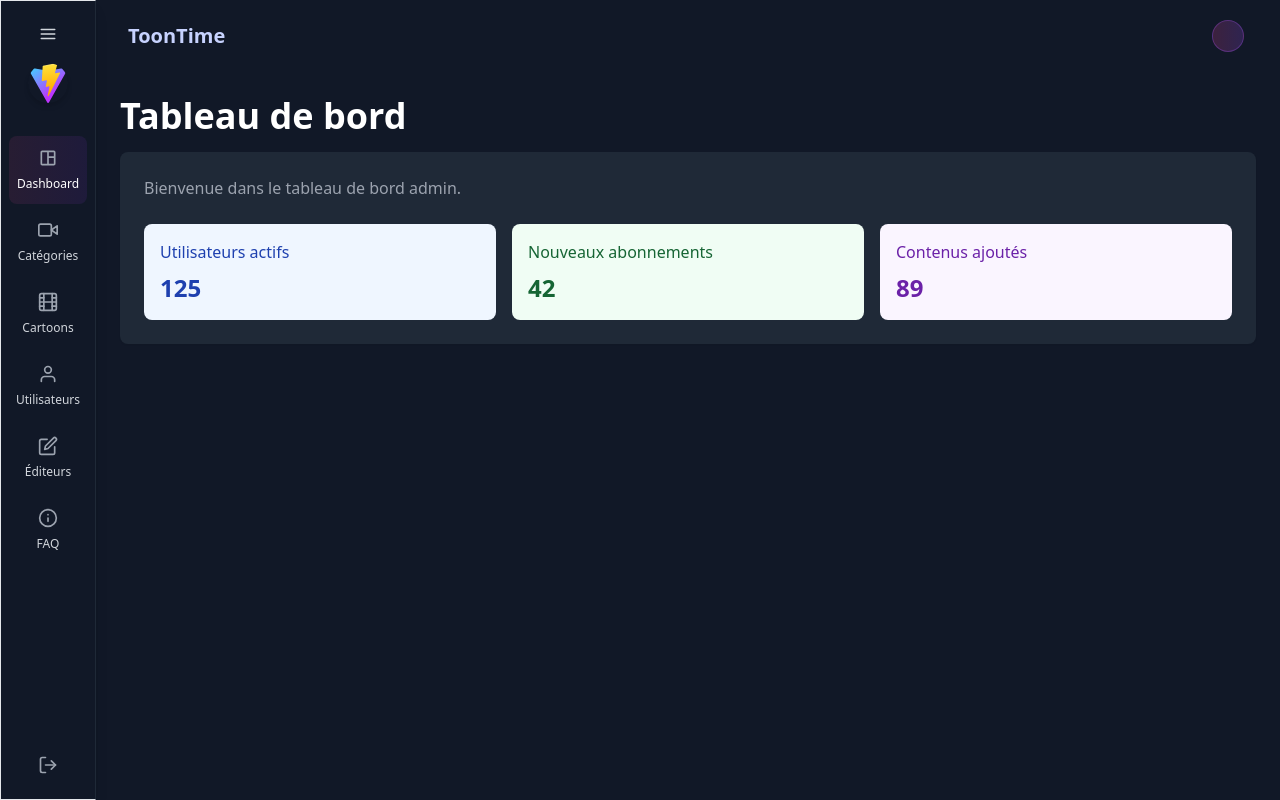
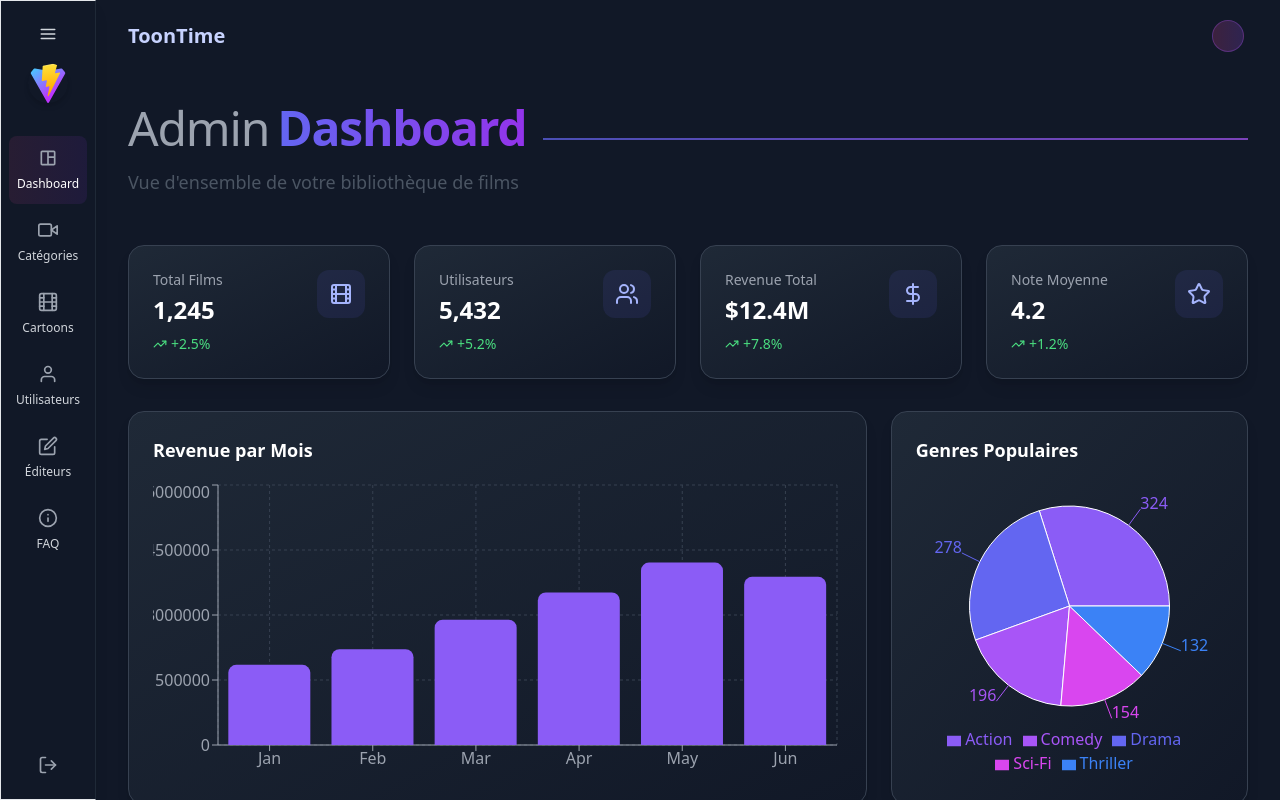
Before and after one commit to zineb-elgaout/movie-app-project-react-tailwind, a React (Vite) app: page /dashboard in a window 1280 px wide. Built offline with nearby package versions, Linux system fonts and the light colour scheme.

Commit message:
feat (dashboard ) : - moderne dashboard ui with mock data - stat card , Bar chart , and pie chart

```diff
--- a/src/pages/admin/Dashboard.jsx
+++ b/src/pages/admin/Dashboard.jsx
@@ -1,18 +1,176 @@
-// Dashboard.js
-import { useState } from 'react';
-import Sidebar from "../../Layouts/admin/Sidebar";
-import Topbar from "../../Layouts/admin/Topbar";
-import DashboardContent from "./DashboardContent";
-import AdminLayout from '../../Layouts/admin/AdminLayout';
+import AdminLayout from "../../Layouts/admin/AdminLayout";
+import React, { useState } from "react";
+import Header from "../../components/ui/Header";
+import {
+  BarChart,
+  Bar,
+  XAxis,
+  YAxis,
+  Tooltip,
+  CartesianGrid,
+  ResponsiveContainer,
+  PieChart,
+  Pie,
+  Cell,
+  Legend,
+} from "recharts";
+import {
+  Film,
+  Users,
+  DollarSign,
+  Star,
+  TrendingUp,
+  Menu,
+} from "lucide-react";
 
-function Dashboard() {
+// --- mêmes mockData que toi ---
+const mockData = {
+  stats: {
+    totalMovies: 1245,
+    totalUsers: 5432,
+    totalRevenue: 12450000,
+    avgRating: 4.2,
+  },
+  revenueByMonth: [
+    { month: "Jan", revenue: 1850000 },
+    { month: "Feb", revenue: 2210000 },
+    { month: "Mar", revenue: 2890000 },
+    { month: "Apr", revenue: 3520000 },
+    { month: "May", revenue: 4210000 },
+    { month: "Jun", revenue: 3880000 },
+  ],
+  topGenres: [
+    { genre: "Action", count: 324, color: "#8b5cf6" },
+    { genre: "Drama", count: 278, color: "#6366f1" },
+    { genre: "Comedy", count: 196, color: "#a855f7" },
+    { genre: "Sci-Fi", count: 154, color: "#d946ef" },
+    { genre: "Thriller", count: 132, color: "#3b82f6" },
+  ],
+};
 
+// Carte Statistique
+const StatCard = ({ title, value, icon, change }) => (
+  <div className="bg-gradient-to-br from-gray-800 to-gray-900 rounded-2xl p-6 shadow-lg border border-gray-700">
+    <div className="flex justify-between items-start">
+      <div>
+        <p className="text-gray-400 text-sm">{title}</p>
+        <h3 className="text-2xl font-bold text-white mt-1">{value}</h3>
+        {change && (
+          <div
+            className={`flex items-center mt-2 text-sm ${
+              change > 0 ? "text-green-400" : "text-red-400"
+            }`}
+          >
+            <TrendingUp size={14} className="mr-1" />
+            <span>{change > 0 ? "+" : ""}
+              {change}%
+            </span>
+          </div>
+        )}
+      </div>
+      <div className="p-3 rounded-xl bg-indigo-500/10 text-indigo-300">
+        {icon}
+      </div>
+    </div>
+  </div>
+);
+
+// Dashboard
+const Dashboard = () => {
+  const [sidebarOpen, setSidebarOpen] = useState(false);
 
   return (
     <AdminLayout>
-        <DashboardContent />
+      <div className="flex h-screen bg-gray-900 text-gray-200">
+        <div className="flex flex-col flex-1">
+          <main className="flex-1 pb-8">
+            <div className="px-4 sm:px-6 lg:px-8 py-8">
+              <Header
+                header={{
+                  prefix : "Admin",
+                  title: "Dashboard ",
+                  subtitle: "Vue d'ensemble de votre bibliothèque de films",
+                }}
+              />
+
+              {/* Statistiques */}
+              <div className="grid grid-cols-1 md:grid-cols-2 lg:grid-cols-4 gap-6 mb-8">
+                <StatCard
+                  title="Total Films"
+                  value={mockData.stats.totalMovies.toLocaleString()}
+                  icon={<Film size={24} />}
+                  change={2.5}
+                />
+                <StatCard
+                  title="Utilisateurs"
+                  value={mockData.stats.totalUsers.toLocaleString()}
+                  icon={<Users size={24} />}
+                  change={5.2}
+                />
+                <StatCard
+                  title="Revenue Total"
+                  value={`$${(mockData.stats.totalRevenue / 1000000).toFixed(1)}M`}
+                  icon={<DollarSign size={24} />}
+                  change={7.8}
+                />
+                <StatCard
+                  title="Note Moyenne"
+                  value={mockData.stats.avgRating}
+                  icon={<Star size={24} />}
+                  change={1.2}
+                />
+              </div>
+
+              {/* Graphes */}
+              <div className="grid grid-cols-1 lg:grid-cols-3 gap-6 mb-8">
+                {/* Revenue par Mois */}
+                <div className="bg-gradient-to-br from-gray-800 to-gray-900 rounded-2xl p-6 shadow-lg border border-gray-700 lg:col-span-2">
+                  <h3 className="text-lg font-semibold text-white mb-4">
+                    Revenue par Mois
+                  </h3>
+                  <ResponsiveContainer width="100%" height={300}>
+                    <BarChart data={mockData.revenueByMonth}>
+                      <CartesianGrid strokeDasharray="3 3" stroke="#374151" />
+                      <XAxis dataKey="month" stroke="#9CA3AF" />
+                      <YAxis stroke="#9CA3AF" />
+                      <Tooltip />
+                      <Bar dataKey="revenue" fill="#8b5cf6" radius={[8, 8, 0, 0]} />
+                    </BarChart>
+                  </ResponsiveContainer>
+                </div>
+
+                {/* Genres Populaires */}
+                <div className="bg-gradient-to-br from-gray-800 to-gray-900 rounded-2xl p-6 shadow-lg border border-gray-700">
+                  <h3 className="text-lg font-semibold text-white mb-4">
+                    Genres Populaires
+                  </h3>
+                  <ResponsiveContainer width="100%" height={300}>
+                    <PieChart>
+                      <Pie
+                        data={mockData.topGenres}
+                        dataKey="count"
+                        nameKey="genre"
+                        cx="50%"
+                        cy="50%"
+                        outerRadius={100}
+                        label
+                      >
+                        {mockData.topGenres.map((entry, index) => (
+                          <Cell key={`cell-${index}`} fill={entry.color} />
+                        ))}
+                      </Pie>
+                      <Legend />
+                      <Tooltip />
+                    </PieChart>
+                  </ResponsiveContainer>
+                </div>
+              </div>
+            </div>
+          </main>
+        </div>
+      </div>
     </AdminLayout>
   );
-}
+};
 
 export default Dashboard;
```
